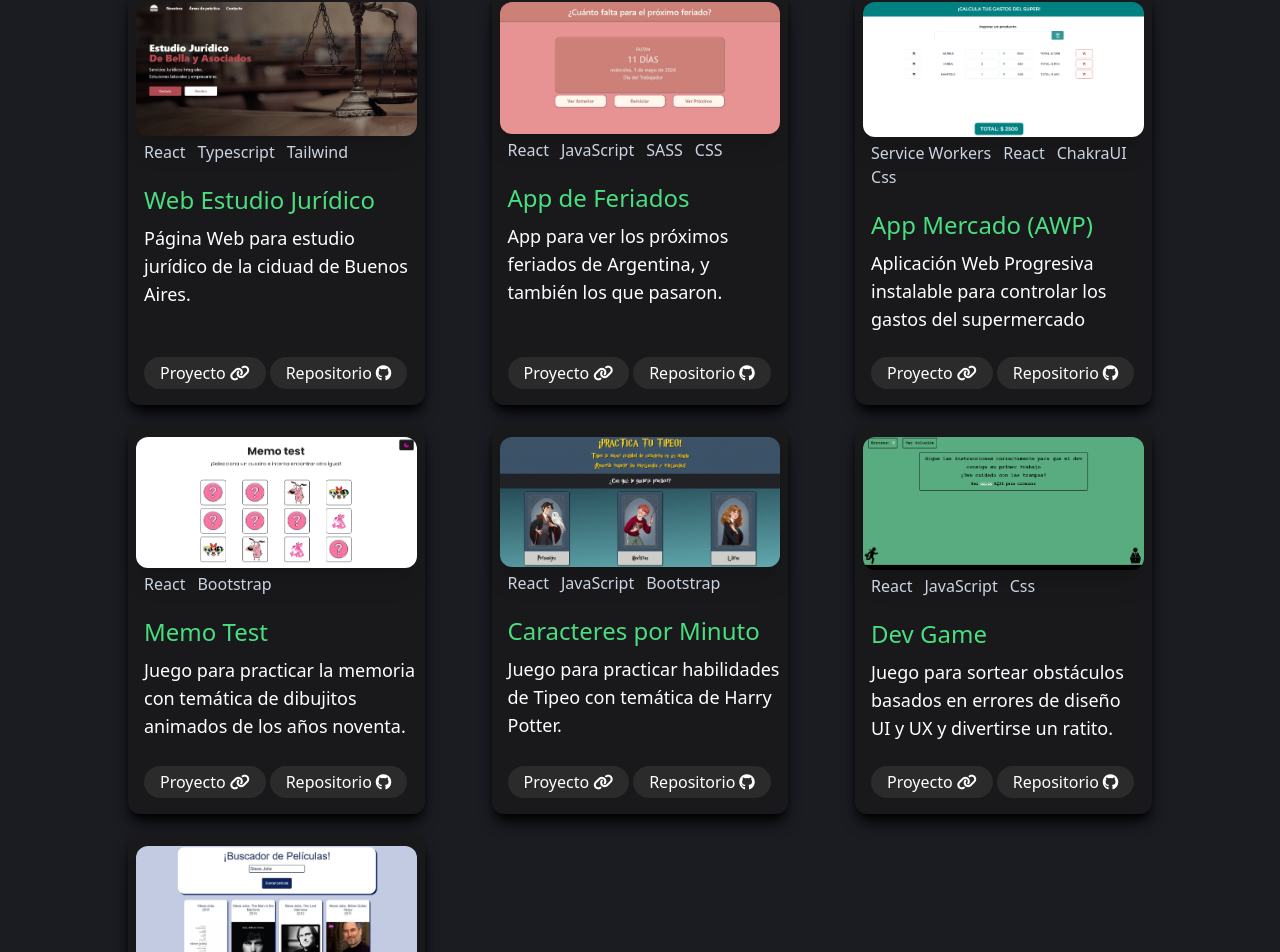
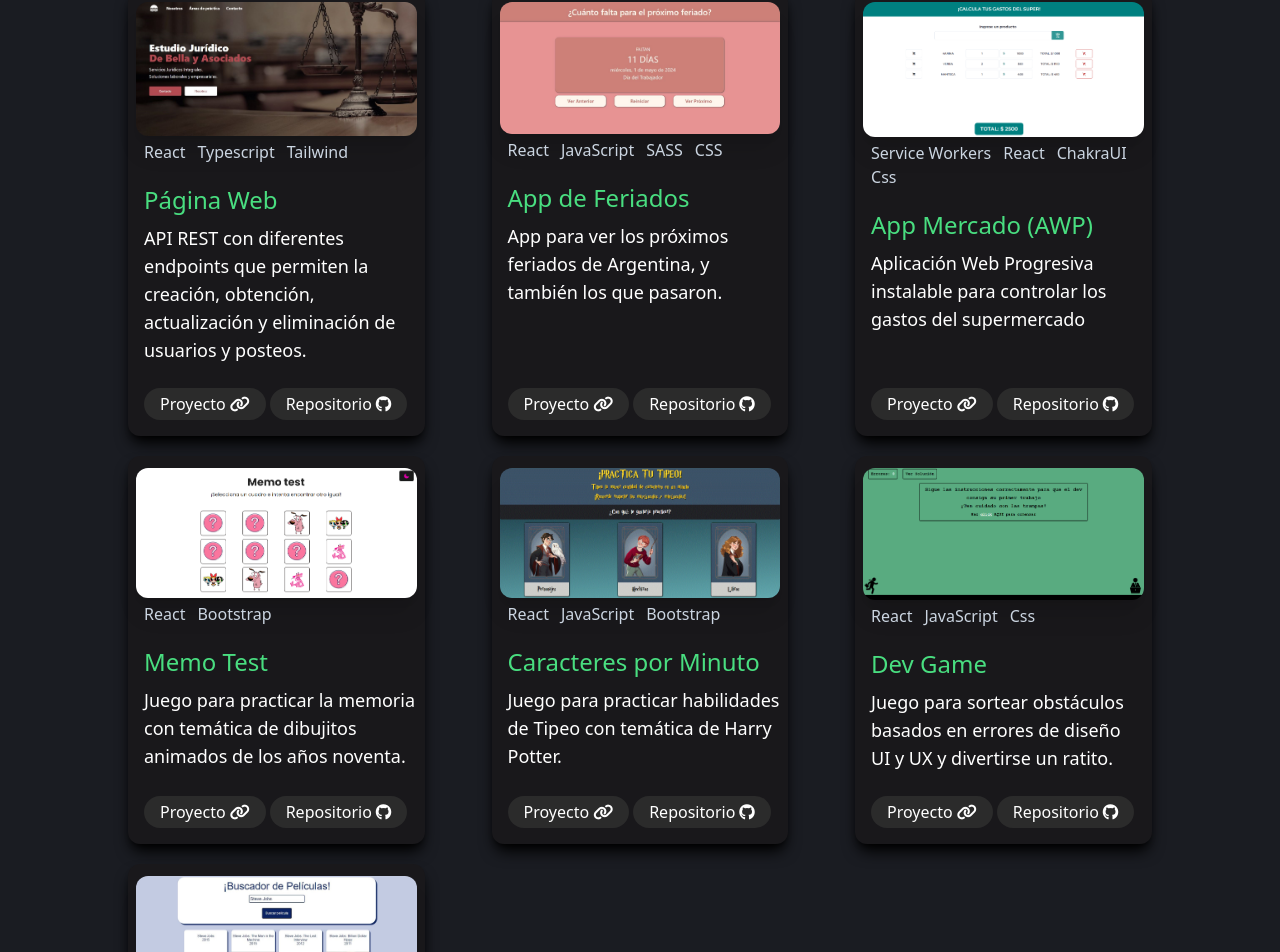
Before and after one commit to JuanPanizzi/Portfolio, a React (Vite) app: page / in a window 1280 px wide. Shown: the part 1425-2377 px from the top of the page. Built offline with nearby package versions, Linux system fonts and the light colour scheme.

Commit message:
new projects added

```diff
--- a/src/resources/info/infoCards.ts
+++ b/src/resources/info/infoCards.ts
@@ -34,13 +34,13 @@ export const infoCards = [
         urlDeploy: "",
         urlGithub: "https://github.com/JuanPanizzi/API-REST"
     },
-    ,{
-            title: "Web Estudio Jurídico",
-            image: estudio,
-            technologies: ["React", "Typescript", "Tailwind" ],
-            description: "Página Web para estudio jurídico de la ciduad de Buenos Aires.",
-            urlDeploy: "https://debella.vercel.app/",
-            urlGithub: "https://github.com/JuanPanizzi/Estudio-jur-dico.git"
+    {
+        title: "Página Web",
+        image: estudio,
+        technologies: ["React", "Typescript", "Tailwind" ],
+        description: "API REST con diferentes endpoints que permiten la creación, obtención, actualización y eliminación de usuarios y posteos. ",
+        urlDeploy: "https://debella.vercel.app/",
+        urlGithub: "https://github.com/JuanPanizzi/Estudio-jur-dico.git"
     },
     {
         title: "App de Feriados",
```
